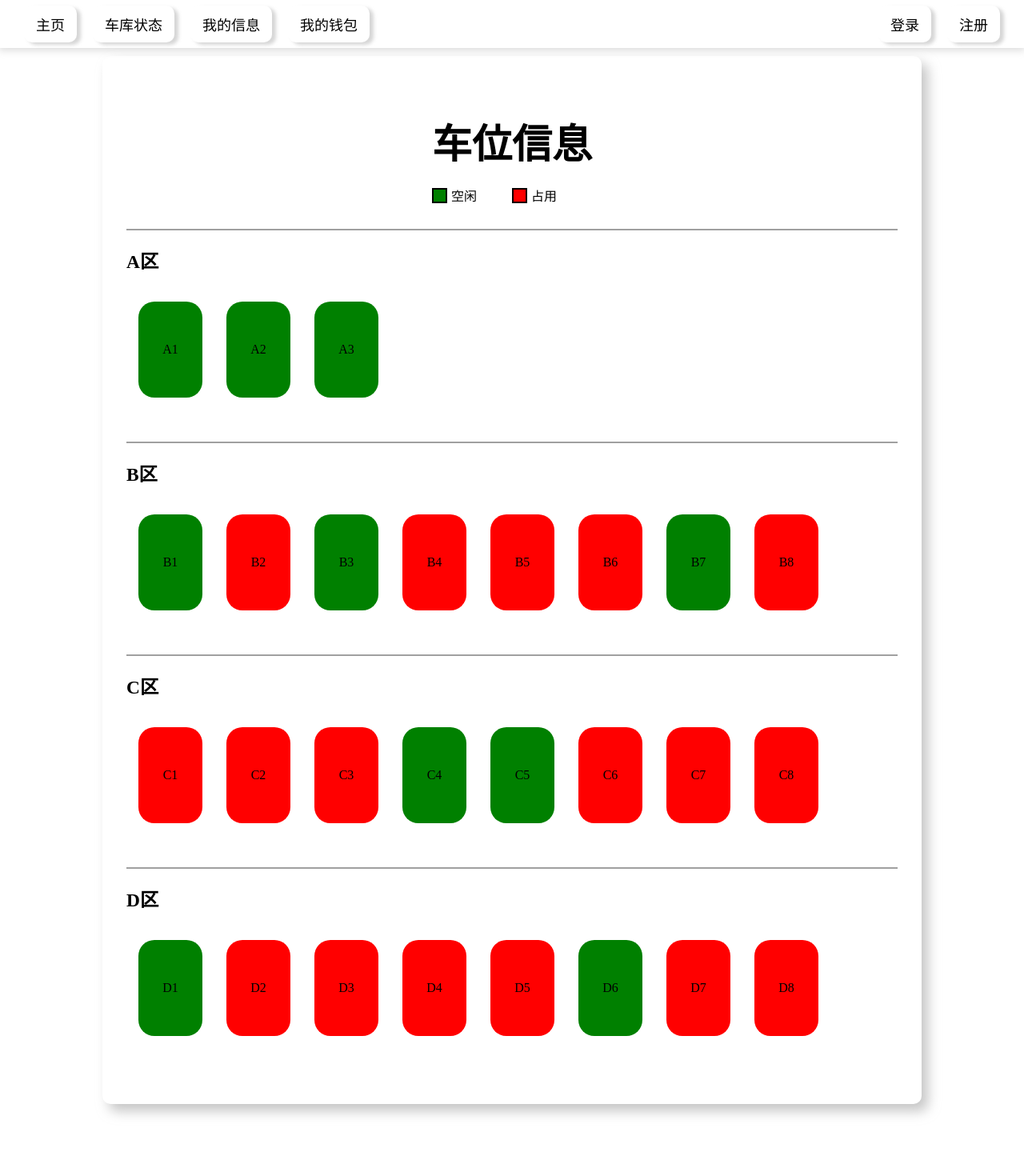
After one commit to NyaiiSan/GarageManager, a Flask app: page /parking in a window 1280 px wide. The commit adds this page. Shown: the whole page at 80% size. Run offline with Flask 3, Linux system fonts and the light colour scheme; data comes from the database, SQL or seed files in the repository.

Commit message:
Add: Parking space status display

```diff
--- a/database.py
+++ b/database.py
@@ -1,5 +1,6 @@
 import sqlite3
 import hashlib
+import random
 
 class DataBase:
 
@@ -9,9 +10,9 @@ class DataBase:
         self.file_path = path
         with sqlite3.connect(path) as con:
             cur = con.cursor()
-            # 删除表
-            cur.execute("DROP TABLE IF EXISTS users;")
-            # 创建用户表
+            # 初始化用户表
+            cur.execute("DROP TABLE IF EXISTS users;") # 删除旧表
+            # 创建新用户表
             cur.execute("""CREATE TABLE IF NOT EXISTS users(
                         id      text    PRIMARY KEY,
                         passwd  text    NOT NULL,
@@ -27,6 +28,32 @@ class DataBase:
             # 添加用户
             cur.execute("INSERT INTO USERS (id, passwd, car, name, phone) VALUES(?, ?, ?, ?, ?);", ("3D985A8C", dpasswd, "A78A54", "沈华强", "13988776655"))
             cur.execute("INSERT INTO USERS (id, passwd, car, name, phone) VALUES(?, ?, ?, ?, ?);", ("334455AA", dpasswd, "D123A5", "彩须坤", "13088226655"))
+
+            # 初始化车位表
+            cur.execute("DROP TABLE IF EXISTS parks;") # 删除旧车位表
+            cur.execute("""CREATE TABLE IF NOT EXISTS parks(
+                        id      text        PRIMARY KEY,
+                        state   boolean     NOT NULL,
+                        zone    text        NOT NULL
+                        );""")
+
+            # 添加车位
+            # A区
+            for i in range(3):
+                cur.execute("INSERT INTO PARKS (id, state, zone) VALUES(?, ?, ?);", (f"A{i}", False, "A"))
+            # B区
+            for i in range(8):
+                cur.execute("INSERT INTO PARKS (id, state, zone) VALUES(?, ?, ?);", (f"B{i}", random.choice([True, False]), "B"))
+            # C区
+            for i in range(8):
+                cur.execute("INSERT INTO PARKS (id, state, zone) VALUES(?, ?, ?);", (f"C{i}", random.choice([True, False]), "C"))
+            # D区
+            for i in range(8):
+                cur.execute("INSERT INTO PARKS (id, state, zone) VALUES(?, ?, ?);", (f"D{i}", random.choice([True, False]), "D"))
+            # E区
+            for i in range(8):
+                cur.execute("INSERT INTO PARKS (id, state, zone) VALUES(?, ?, ?);", (f"E{i}", random.choice([True, False]), "E"))
+
 
     def add_user(user: dict) -> bool:
         pass
@@ -73,5 +100,14 @@ class DataBase:
         else:
             return 0
 
+    def get_parks(self, zone: str) -> list[int]:
+        parks = list()
+        with sqlite3.connect(self.file_path) as con:
+            cur = con.cursor()
+            res = cur.execute("SELECT state FROM parks WHERE zone = ?;", (zone,))
+            for row in res:
+                parks += (row[0],)
+        return parks
+
 # 实例化数据库对象
 db = DataBase("data.db")
--- a/templates/index.html
+++ b/templates/index.html
@@ -133,7 +133,7 @@
     <div id="top_label">
         <div class="top_side">
             <a class="top_fun" href="/">主页</a>
-            <a class="top_fun" href="">车库状态</a>
+            <a class="top_fun" href="/parking">车库状态</a>
             <a class="top_fun" href="/user">我的信息</a>
             <a class="top_fun" href="">我的钱包</a>
         </div>
--- /dev/null
+++ b/templates/parking.html
@@ -0,0 +1,224 @@
+<!DOCTYPE html>
+<html lang="en">
+<head>
+    <meta charset="UTF-8">
+    <meta name="viewport" content="width=device-width, initial-scale=1.0">
+    <title>车库信息</title>
+    <link rel="stylesheet" href="/static/css/style.css">
+    <style>
+
+        .tips {
+            display: flex;
+            justify-content: center;
+
+            margin-bottom: 20px;
+        }
+
+        .tips_box {
+            display: flex;
+            align-items: center;
+
+            margin-top: 10px;
+            margin-bottom: 10px;
+
+            width: 100px;
+        }
+
+        .tips_color {
+            width: 15px;
+            height: 15px;
+
+            border: 2px;
+            border-color: black;
+            border-style: solid;
+
+            margin-right: 5px;
+
+        }
+
+        .zones {
+            margin-left: 30px;
+            margin-right: 30px;
+        }
+
+        .zone {
+            margin-bottom: 40px;
+            border: 0px;
+            border-top: 2px;
+            border-color: #eeee;
+            border-style: inset;
+
+            padding-top: 20px;
+        }
+
+        .zone_info {
+            text-align: left;
+
+            font-size: 20px;
+
+            margin-bottom: 20px;
+        }
+
+        .parks {
+            display: flex;
+            flex-wrap: wrap;
+            width: 100%;
+        }
+
+        .park {
+            display: flex;
+            align-items: center;
+            justify-content: center;
+
+            width: 80px;
+            height: 120px;
+
+            background-color: green;
+
+            margin: 15px;
+
+            border-radius: 20px;
+        }
+    </style>
+</head>
+<body>
+    <div id="top_label">
+        <div class="top_side">
+            <a class="top_fun" href="/">主页</a>
+            <a class="top_fun" href="/parking">车库状态</a>
+            <a class="top_fun" href="/user">我的信息</a>
+            <a class="top_fun" href="">我的钱包</a>
+        </div>
+        <div class="top_side">
+            {% if user.name == 'guest' %}
+            <a class="top_fun" href="/login">登录</a>
+            <a class="top_fun" href="javascript: alert('请联系管理员完成注册');">注册</a>
+            {% else %}
+            <a class="top_fun" href="/login">{{ user.name }}</a>
+            <a class="top_fun" href="/logout">注销</a>
+            {% endif %}
+        </div>
+    </div>
+
+    <div id="mainBox">
+        <h1 id="title">车位信息</h1>
+        <div class="tips">
+            <div class="tips_box">
+                <div class="tips_color" style="background-color: green;"></div>
+                <div class="tips_text"><p>空闲</p></div>
+            </div>
+            <div class="tips_box">
+                <div class="tips_color" style="background-color: red;" ></div>
+                <div class="tips_text"><p>占用</p></div>
+            </div>
+        </div>
+        <div class="zones">
+
+        </div>
+    </div>
+
+    <script>
+        // 车位状态加载
+        function get_zone(zoneName){
+            var xhr = new XMLHttpRequest();
+            xhr.open("GET", "/parking?zone=" + zoneName, true);
+            xhr.onreadystatechange = function () {
+                if (xhr.readyState == 4) {
+                    if(xhr.status == 200){
+                        zone = {
+                            name: zoneName,
+                            parks: JSON.parse(xhr.responseText)
+                        }
+                        zone_div = create_zone(zone);
+                        document.getElementsByClassName("zones")[0].appendChild(zone_div);
+                    }
+                }
+            }
+
+            xhr.send();
+        }
+
+        function create_zone(zoneData){
+
+            // <div class="zone_info">
+            //     <h3 class="zone_name">${zone["zoneName"]}区</h3>
+            // </div>
+            // <div class="parks">
+            //     <div class="park"></div>
+            //     <div class="park"></div>
+            //     <div class="park"></div>
+            // </div>
+
+            // 创建一个区域
+            var zone = document.createElement('div');
+            zone.className = 'zone';
+            zone.id = 'zone_' + zoneData["name"];
+
+            // 添加区域信息
+            zone_info = document.createElement('div');
+            zone_info.className = 'zone_info';
+            // 添加内容
+            zone_info.innerHTML = `
+                <h3 class="zone_name">${zoneData["name"]}区</h3>
+            `
+            zone.appendChild(zone_info);
+
+            // 添加车位信息
+            parks = document.createElement('div');
+            parks.className = 'parks';
+            for(i=0; i<zoneData["parks"].length; i++){
+                park = document.createElement('div');
+                park.className = 'park';
+                if(zoneData["parks"][i] == 1){
+                    park.style.backgroundColor = 'red';
+                }
+                park.innerHTML = zoneData["name"] + (i+1);
+                parks.appendChild(park);
+            }
+            zone.appendChild(parks);
+
+            return zone;
+        }
+
+        function update_zone(zoneName){
+            var xhr = new XMLHttpRequest();
+            xhr.open("GET", "/parking?zone=" + zoneName, true);
+            xhr.onreadystatechange = function () {
+                if (xhr.readyState == 4) {
+                    if(xhr.status == 200){
+                        parks = JSON.parse(xhr.responseText);
+                        // 获取要更新的zone
+                        zone = document.getElementById('zone_' + zoneName);
+                        if(zone != null){
+                            // 更新车位信息
+                            parks_div = zone.getElementsByClassName('parks')[0];
+                            parks_div.innerHTML = '';
+                            for(i=0; i<parks.length; i++){
+                                park = document.createElement('div');
+                                park.className = 'park';
+                                park.innerHTML = zoneName + (i+1);
+                                if(parks[i] == 1){
+                                    park.style.backgroundColor = 'red';
+                                }
+                                parks_div.appendChild(park);
+                            }
+                        }
+                    }
+                }
+            }
+            xhr.send();
+        }
+
+        get_zone('A');
+        get_zone('B');
+        get_zone('C');
+        get_zone('D');
+
+        // 轮询更新A区域的状态
+        setInterval(function(){
+            update_zone('A');
+        }, 1000);
+
+    </script>
+</body>
+</html>
--- a/templates/self-info.html
+++ b/templates/self-info.html
@@ -69,7 +69,7 @@
     <div id="top_label">
         <div class="top_side">
             <a class="top_fun" href="/">主页</a>
-            <a class="top_fun" href="">车库状态</a>
+            <a class="top_fun" href="/parking">车库状态</a>
             <a class="top_fun" href="/user">我的信息</a>
             <a class="top_fun" href="">我的钱包</a>
         </div>
--- a/web.py
+++ b/web.py
@@ -1,3 +1,5 @@
+import json
+
 from flask import Flask, request, render_template, session, redirect, url_for
 from database import db
 
@@ -62,3 +64,19 @@ def logout():
         return "<script> alert('注销成功'); window.location.href='/'; </script>"
     else:
         return '<script>alert("未登录")</script>'
+
+# 车库显示页面
+@app.route('/parking', methods = ['GET', 'POST'])
+def parks():
+    argv = request.args.get('zone', None)
+    if argv == None:
+        if 'userid' in session:
+            user = db.get_user_byID(session['userid'])
+        else:
+            user = {"name": "guest"}
+        return render_template("parking.html", user=user)
+    else:
+        if argv in ['A', 'B', 'C', 'D', 'E', 'F']:
+            return json.dumps(db.get_parks(argv))
+        else:
+            return "未知的区域", 404
```
